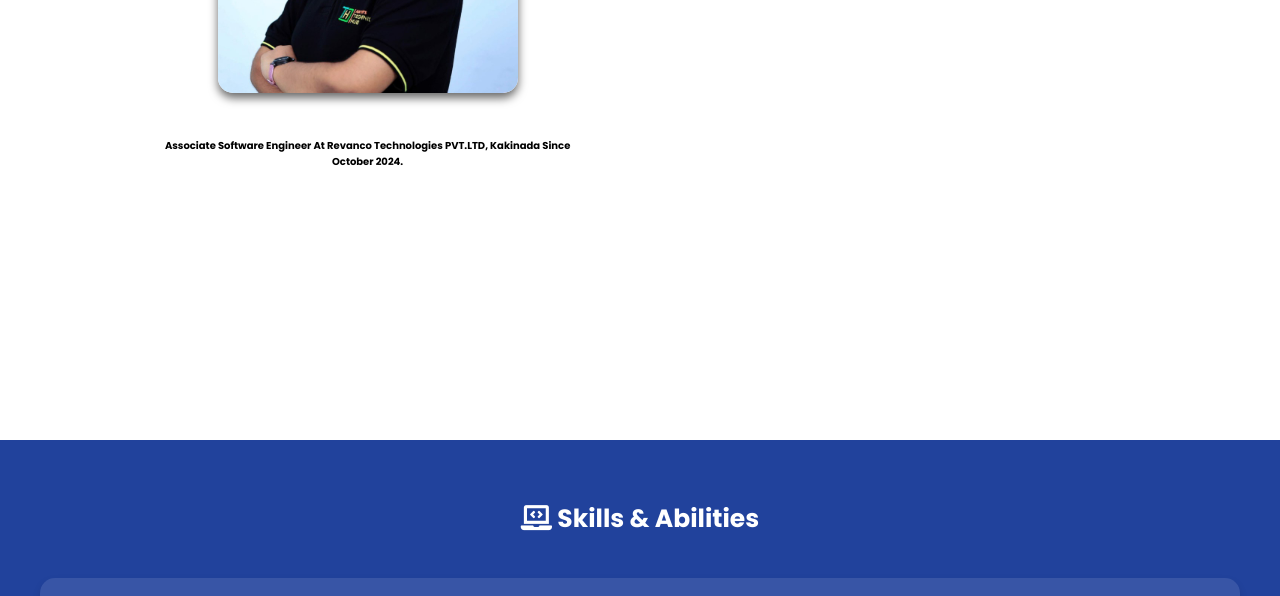
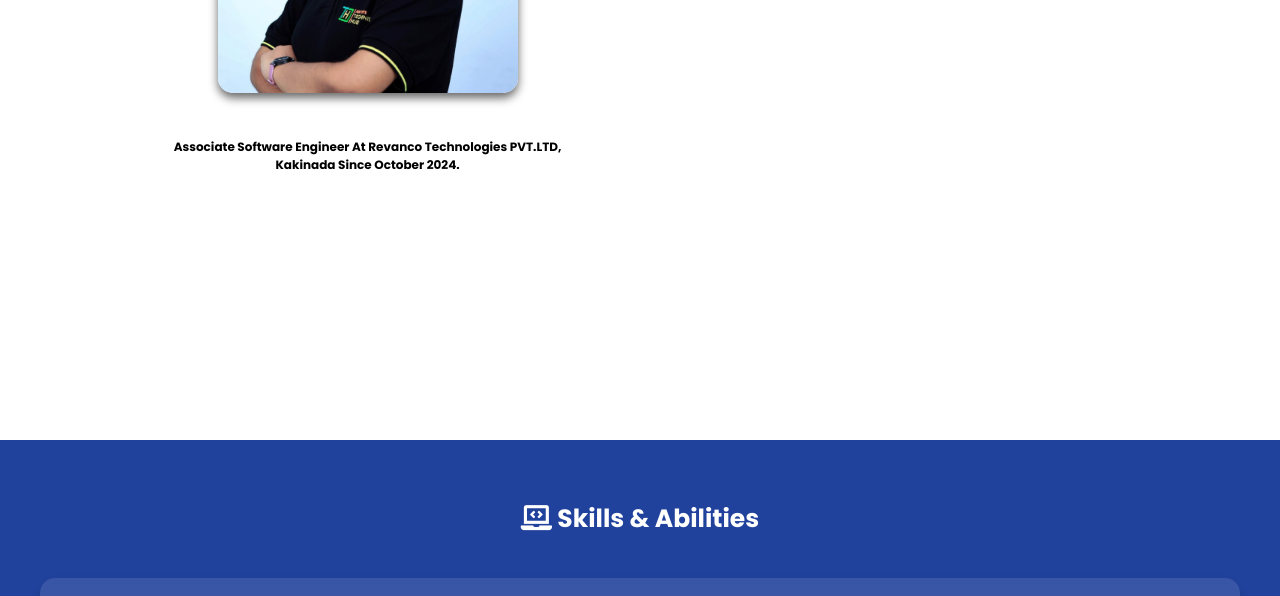
Before and after one commit to karrisuchithareddy/MY_PORTFOLIO, a plain HTML site: page index.html in a window 1280 px wide. Shown: the part 1160-1756 px from the top of the page. Drawn offline with nearby package versions, Linux system fonts and the light colour scheme; no server answers; animation ran at ten frames a second; files whose address does not match are found by name.

Commit message:
Update index.html

```diff
--- a/index.html
+++ b/index.html
@@ -76,7 +76,7 @@
 
     <div class="image">
         <img draggable="false" class="tilt" src="./assets/images/profile2.jpeg" alt="">
-        <p class="qoute-role"><span style="font-weight: bold;">Associate Software Engineer at Revanco Technologies PVT.LTD, Kakinada since October 2024.</span></p>
+        <p class="qoute-role"><span style="font-weight: bold; font-size: 12px;">Associate Software Engineer at Revanco Technologies PVT.LTD, Kakinada since October 2024.</span></p>
     </div>
     <div class="content">
         <h3>I'm Suchitha</h3>
```
